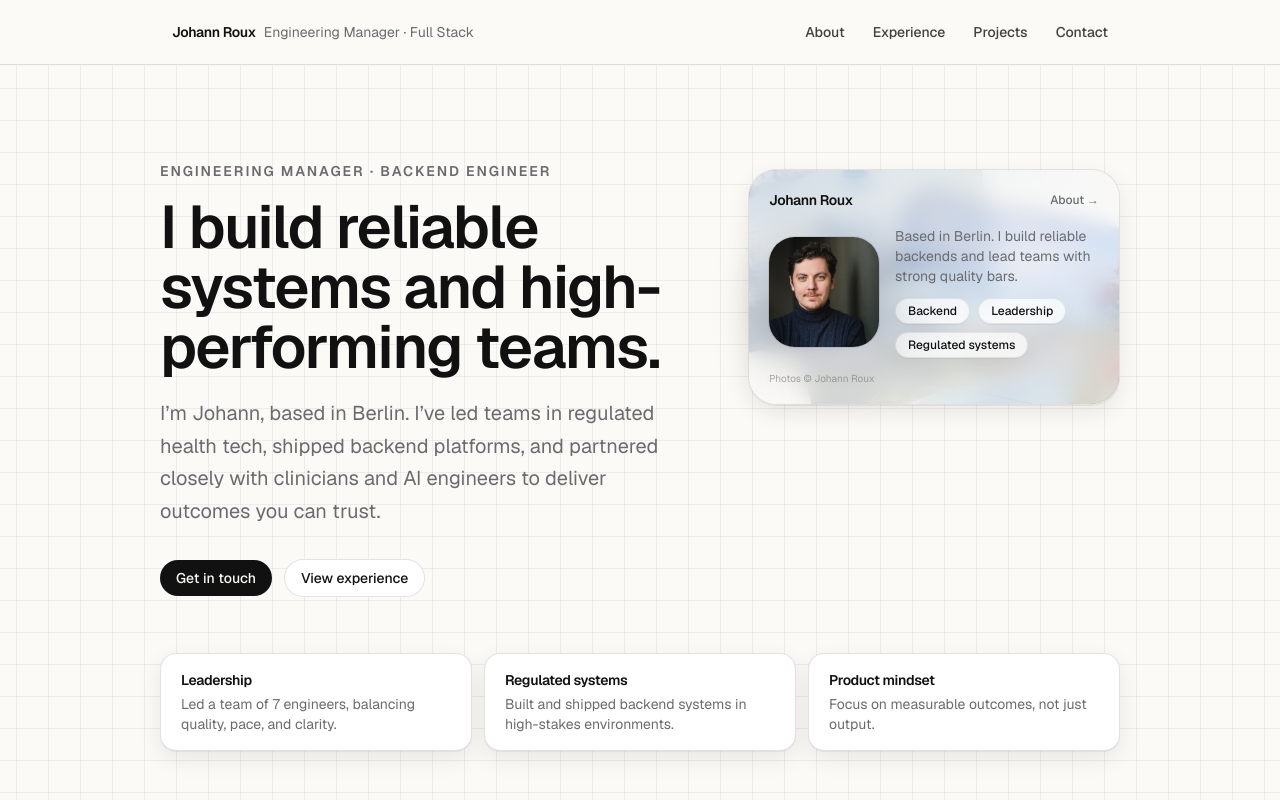
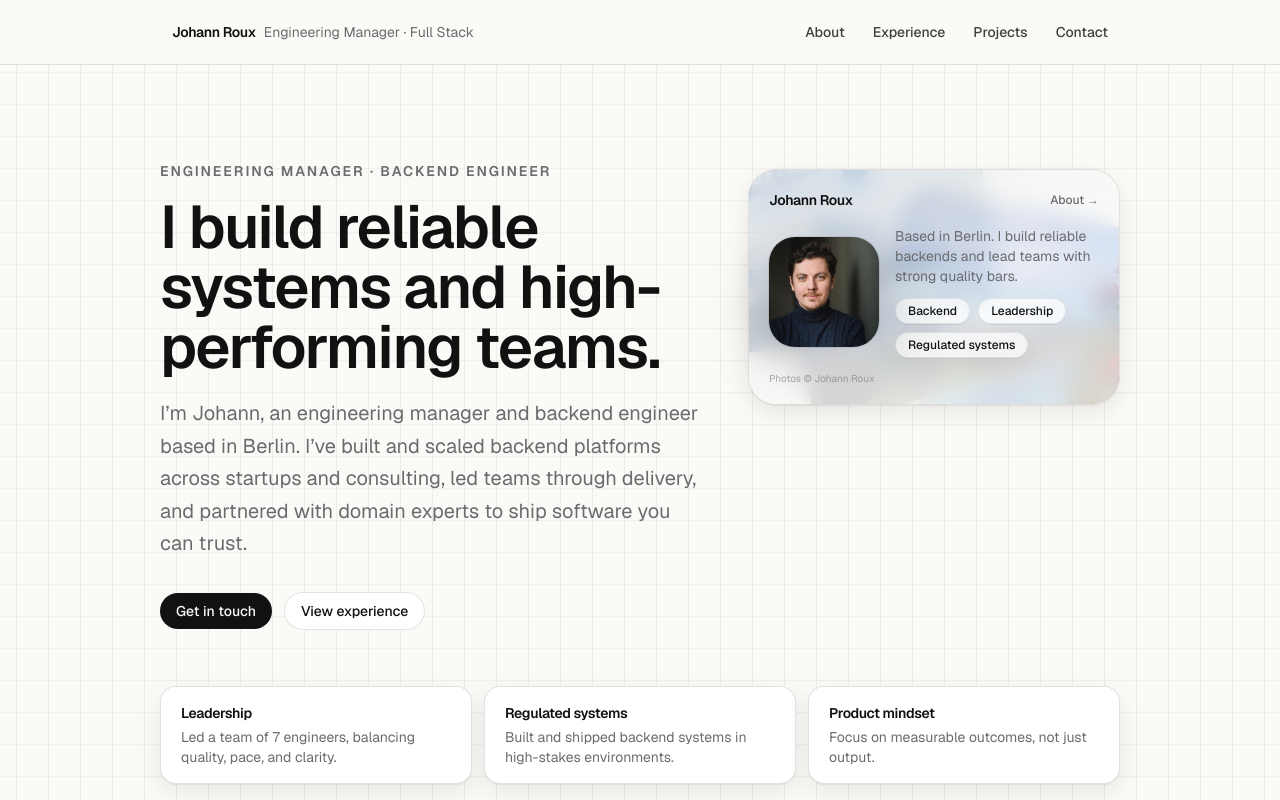
Before and after one commit to johannroux/johannroux.com, a Next.js app: page / in a window 1280 px wide. Shown: the top 800 px of the page. Built offline with nearby package versions, Linux system fonts and the light colour scheme.

Commit message:
feat: Change headline

```diff
--- a/app/page.tsx
+++ b/app/page.tsx
@@ -19,9 +19,10 @@ export default function Home() {
                 I build reliable systems and high-performing teams.
               </h1>
               <p className="mt-5 max-w-2xl text-pretty text-lg leading-relaxed text-muted sm:text-xl">
-                I’m Johann, based in Berlin. I’ve led teams in regulated health
-                tech, shipped backend platforms, and partnered closely with
-                clinicians and AI engineers to deliver outcomes you can trust.
+                I’m Johann, an engineering manager and backend engineer based in
+                Berlin. I’ve built and scaled backend platforms across startups
+                and consulting, led teams through delivery, and partnered with
+                domain experts to ship software you can trust.
               </p>
               <div className="mt-8 flex flex-col gap-3 sm:flex-row sm:items-center">
                 <Button href="/contact" variant="primary">
```
